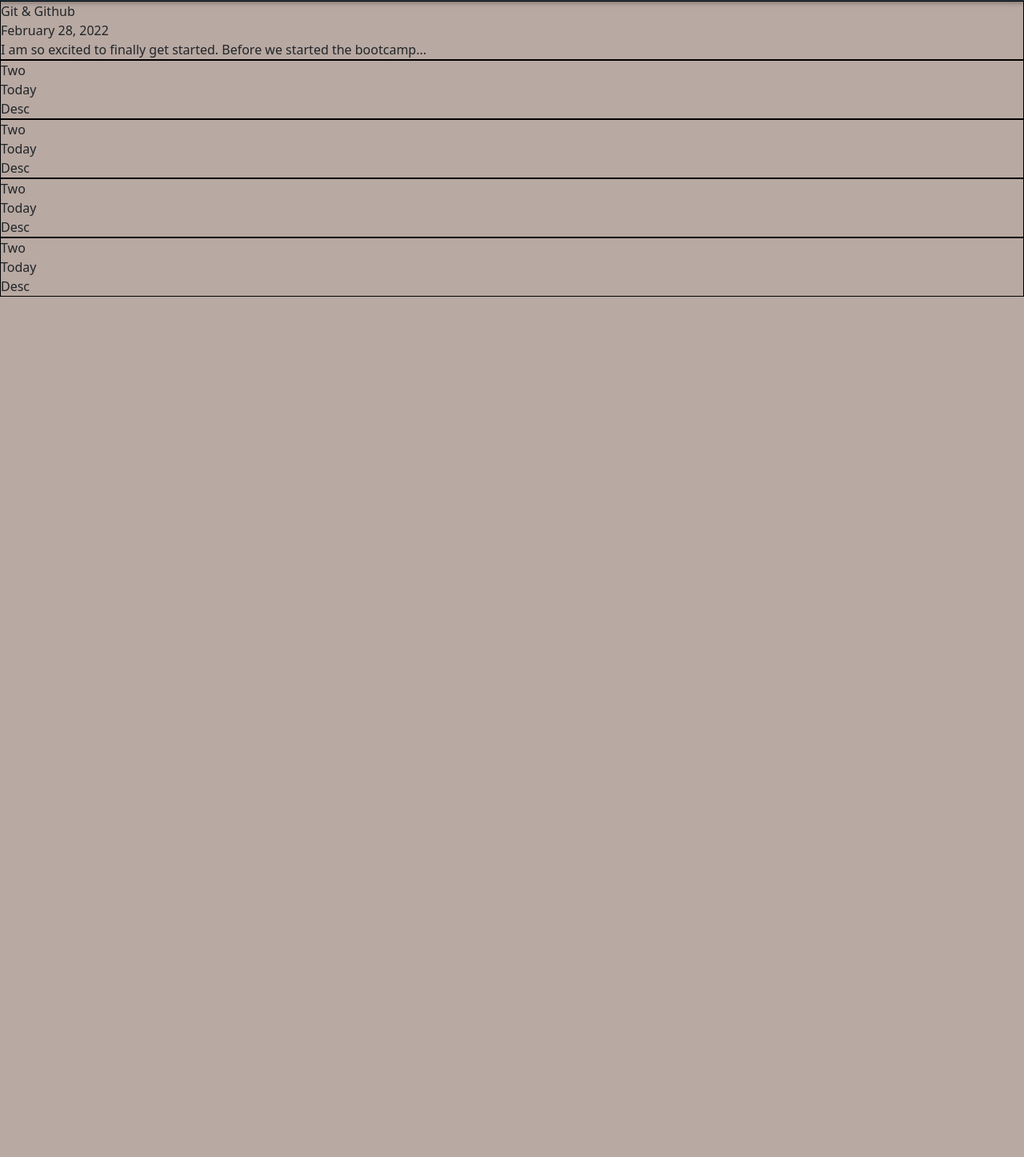
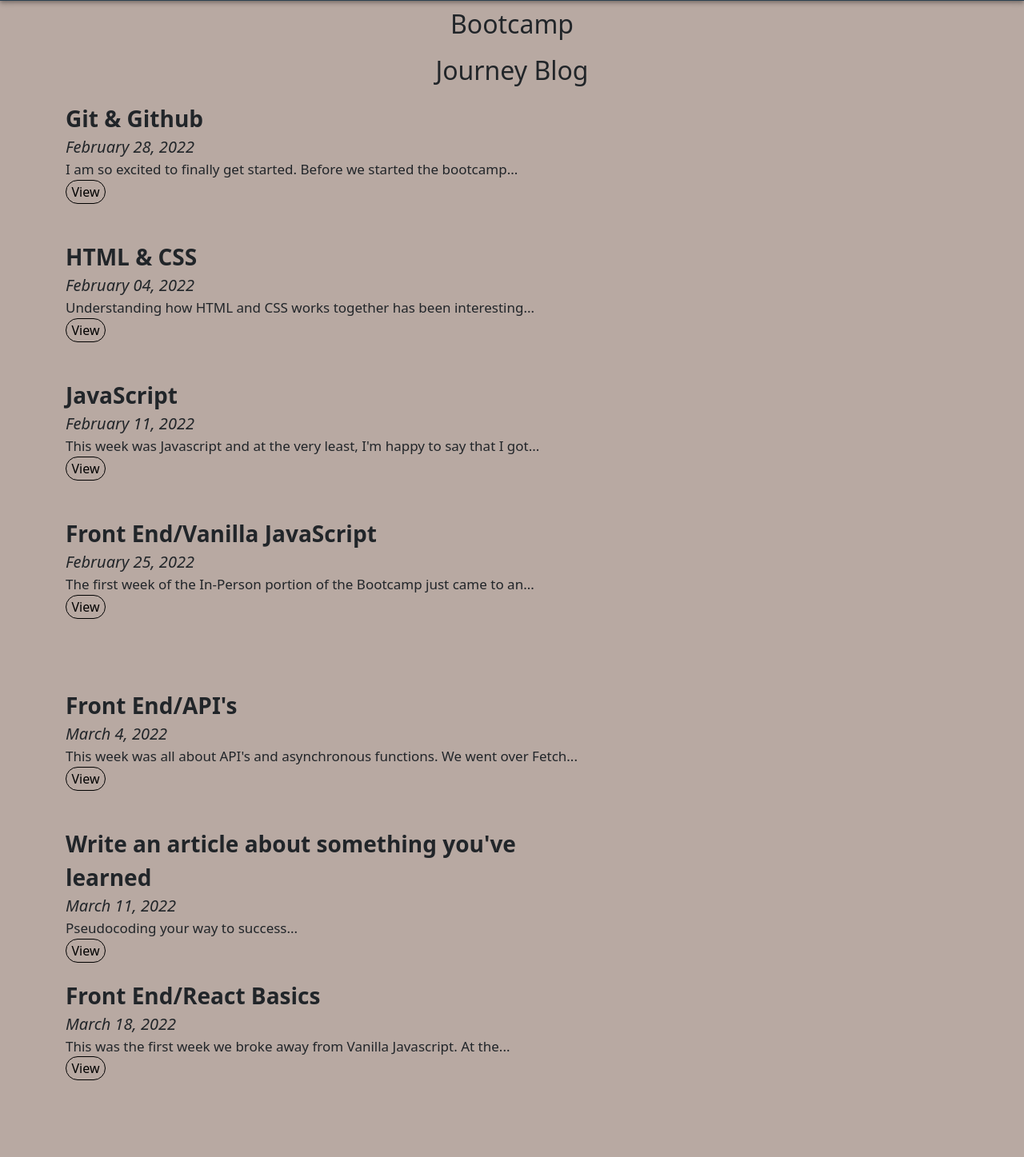
Before and after one commit to carljduff/portfolio, a React (Create React App) app: page /blog in a window 1280 px wide. Shown: the part 68-1515 px from the top of the page at 80% size. Before the commit the page ends 800 px from the top, so only its background shows below. Built offline with nearby package versions, Linux system fonts and the light colour scheme; the HTML template or start-up script is replaced by a standard one.

Commit message:
port card updated

```diff
--- a/src/App.js
+++ b/src/App.js
@@ -5,14 +5,15 @@ import { BrowserRouter, Routes, Route, } from 'react-router-dom';
 import Portfolio from "./components/Portfolio";
 import BlogList from "./components/BlogList";
 import Blog from "./components/Blog";
+import { BlogProvider } from "./components/BlogContext";
 
 function App() {
   return (
-    <div className="App">
-     {/* <NavBar/> */}
+    <BlogProvider>
+
+
      <BrowserRouter>
     <NavBar/>
-    {/* <Home/> */}
      <Routes>
 
      <Route path="/" element={<Home />} />
@@ -22,8 +23,7 @@ function App() {
      </Routes>
 
      </BrowserRouter>
-   {/* <Home/> */}
-    </div>
+     </BlogProvider>
   );
 }
 
--- a/src/components/Blog.js
+++ b/src/components/Blog.js
@@ -1,17 +1,30 @@
-import React from "react";
+import React, {useContext} from "react";
+import { Link, useParams } from "react-router-dom";
+import { BlogContext } from "./BlogContext";
 
-const Blog = ({id, week, title, date, desc, questions}) => {
+const Blog = () => {
+     let {blogID} = useParams();
+    const [blog, setBlog] = useContext(BlogContext);
+    console.log(blog)
+    let newBlog = blog.blogs.find((item) => item.id == blogID)
+    const { id, week, title, date, description, questions } = newBlog || {};
+
     return(
         <div>
-                <div>WEEK</div>
-                <div>TITLE</div>
-                <div>DATE</div>
-                <div>DESC</div>
-                <div>Q1
-                    A1
-                </div>
-                <div>Q2 A2</div>
-                <div>Q3 A3</div>
+                <div>{week}</div>
+                <div>{title}</div>
+                <div>{date}</div>
+                <div>{description}</div>
+                <div>{questions[0].q1}</div>
+                <div>{questions[0].a1}</div>
+                <div>{questions[1].q2}</div>
+                <div>{questions[1].a2}</div>
+                {questions[2] != undefined && (
+                    <div>{questions[2].q3}<br/>
+                    {questions[2].a3}</div>
+                )}
+
+
         </div>
 
     )
--- /dev/null
+++ b/src/components/BlogContext.js
@@ -0,0 +1,17 @@
+import React, {useState, useEffect, createContext} from "react";
+import { blogs } from "../data";
+
+export const BlogContext = createContext();
+
+export const BlogProvider = (props) => {
+    const [blog, setBlog] = useState({blogs})
+
+    return(
+        <div>
+            <BlogContext.Provider value={[blog, setBlog]}>
+                {props.children}
+            </BlogContext.Provider>
+        </div>
+
+    )
+}
--- a/src/components/BlogList.js
+++ b/src/components/BlogList.js
@@ -1,12 +1,16 @@
 import React from "react";
 import { teaser } from "../data";
 import TeaserCard from "./TeaserCard";
+import "../css/port.css"
 
 const BlogList = () => {
     return(
-        <div>
+        <div className="teaser-map">
+            <h2 className="teaser-blog-title">Bootcamp</h2>
+            <h2 className="teaser-blog-title">Journey Blog</h2>
             {teaser.map((blog) => {
-                return <TeaserCard key={blog.id} id={blog.id} title={blog.title} date={blog.date} desc={blog.description} />
+
+                return <div><TeaserCard key={blog.id} t_id={blog.id} t_title={blog.title} t_date={blog.date} t_desc={blog.description} /></div>
             })}
         </div>
     )
--- a/src/components/TeaserCard.js
+++ b/src/components/TeaserCard.js
@@ -1,13 +1,38 @@
-import React from "react";
+import React, { useContext } from "react";
 import "../css/port.css"
+import { Link, useParams } from "react-router-dom";
+import { BlogContext } from "./BlogContext";
+import Container from 'react-bootstrap/Container';
+import Row from 'react-bootstrap/Row';
+import Col from 'react-bootstrap/Col';
 
-const TeaserCard = ({id, title, date, desc}) => {
+const TeaserCard = ({t_id, t_title, t_date, t_desc}) => {
+
+
+
+
+
     return(
-        <div className="teaser-main">
-            <div>{title}</div>
-            <div>{date}</div>
-            <div>{desc}</div>
-        </div>
+        <div className="teaser-card-wrapper">
+
+<Container>
+
+<Row>
+  <Col className="teaser-title" md={{ span: 7}}>{t_title}</Col>
+</Row>
+<Row>
+  <Col className="teaser-date" md={{ span: 5, offset: 0 }}>{t_date}</Col>
+</Row>
+<Row>
+  <Col className="teaser-desc" md={{ span: 9, offset: 0 }}>{t_desc}</Col>
+</Row>
+<Row>
+  <Col md={{ span: 4, offset: 0 }}><Link to={`${t_id}`}><button className="view-btn-teaser">View</button></Link></Col>
+</Row>
+</Container>
+
+
+    </div>
     )
 }
 
--- a/src/css/port.css
+++ b/src/css/port.css
@@ -78,4 +78,51 @@ a:hover, a:visited, a:link, a:active
     flex-flow: column wrap;
     justify-content: center;
     border: 1px solid black;
+    width: 400px;
+    height: 400px;
+    margin-bottom: 20px;
+    /* text-align: center; */
+    margin-left: 20px;
+
 }
+
+.view-btn-teaser {
+    width: 50px;
+    height: 30px;
+    text-align: center;
+    background-color: #B8A9A2;
+    border: 1px solid black;
+    border-radius: 20px;
+}
+
+.teaser-map {
+    display: flex;
+    flex-flow: column wrap;
+    gap: 10px;
+    justify-content: center;
+}
+
+.teaser-card-wrapper {
+    margin-top: 10px;
+}
+
+.teaser-title {
+    font-size: 28px;
+    font-weight: bold;
+}
+
+.teaser-date {
+    font-size: 20px;
+    font-style: italic;
+}
+
+.teaser-desc {
+    font-size: 17px;
+}
+
+.teaser-blog-title {
+    text-align: center;
+    padding: 0;
+    margin: 0;
+    margin-top: 10px;
+}
--- a/src/data.js
+++ b/src/data.js
@@ -59,28 +59,61 @@ export const projects = [
         },
         {
             id: 2,
-            title: "Two",
-            date: 'Today',
-            description: 'Desc'
+            title: "HTML & CSS",
+            date: 'February 04, 2022',
+            description: 'Understanding how HTML and CSS works together has been interesting...'
         },
         {
             id: 3,
-            title: "Two",
-            date: 'Today',
-            description: 'Desc'
-        },
-        {
-            id: 4,
-            title: "Two",
-            date: 'Today',
-            description: 'Desc'
+            title: "JavaScript",
+            date: 'February 11, 2022',
+            description: "This week was Javascript and at the very least, I'm happy to say that I got..."
         },
         {
             id: 5,
-            title: "Two",
-            date: 'Today',
-            description: 'Desc'
+            title: "Front End/Vanilla JavaScript",
+            date: 'February 25, 2022',
+            description: 'The first week of the In-Person portion of the Bootcamp just came to an...'
         },
+        {
+            id: 6,
+            title: "Front End/API's",
+            date: 'March 4, 2022',
+            description: "This week was all about API's and asynchronous functions. We went over Fetch..."
+        },
+        {
+            id: 7,
+            title: "Write an article about something you've learned",
+            date: 'March 11, 2022',
+            description: 'Pseudocoding your way to success...'
+        },
+        {
+            id: 8,
+            title: "Front End/React Basics",
+            date: 'March 18, 2022',
+            description: 'This was the first week we broke away from Vanilla Javascript. At the...'
+        },
+        {
+            id: 9,
+            title: "Front End/Frameworks",
+            date: 'March 25, 2022',
+            description: 'This week was all about React and a to-do list. It was a tough...'
+        },
+        {
+            id: 10,
+            title: "Python/Pair Programming",
+            date: 'April 1, 2022',
+            description: 'This week we started learning Python for our back-end language. It...'
+        },
+        {
+            id: 11,
+            title: "Backend/Frameworks",
+            date: 'April 8, 2022',
+            description: 'This week we learned about backend frameworks....'
+        },
+
+
+
       ]
 
     export const blogs = [
```
